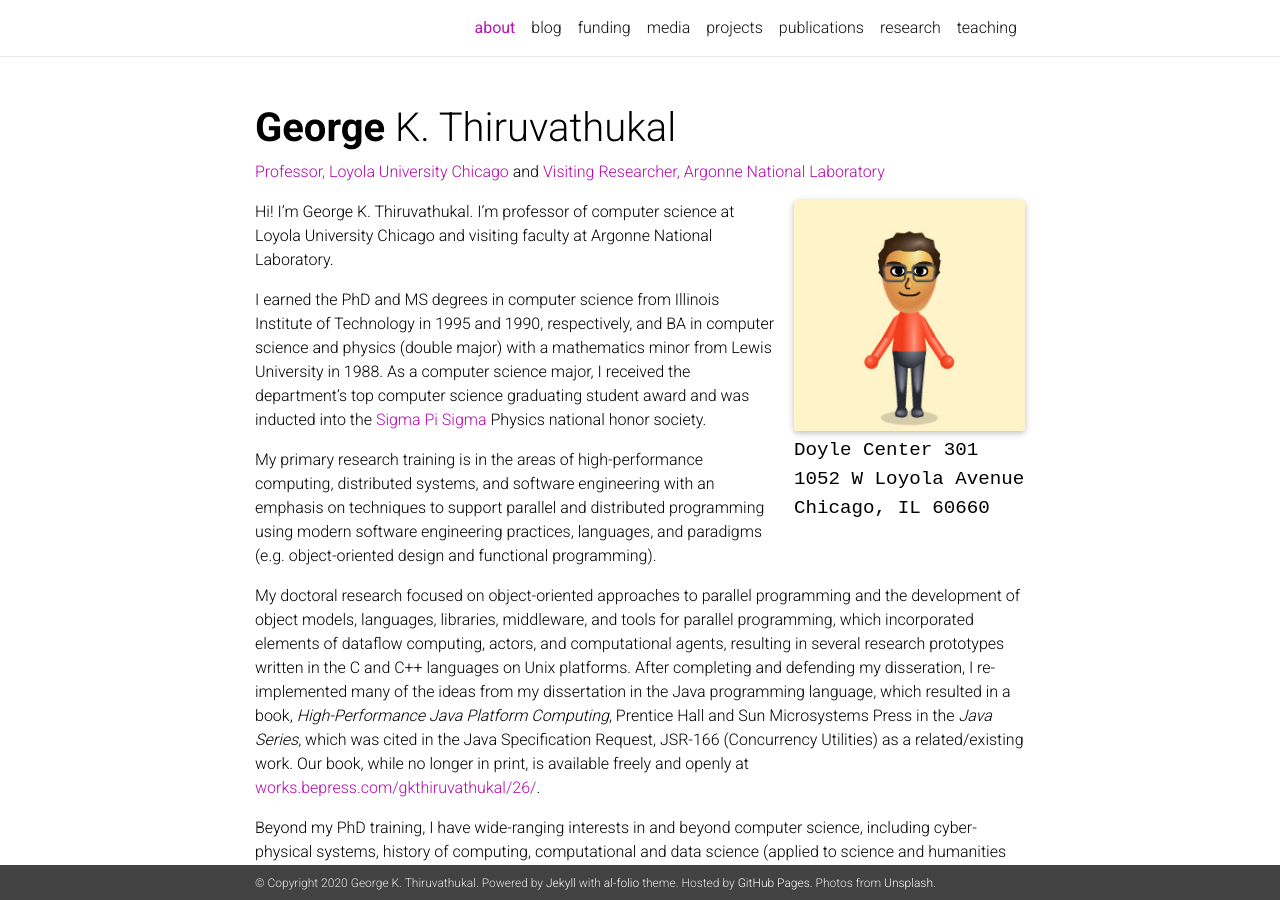
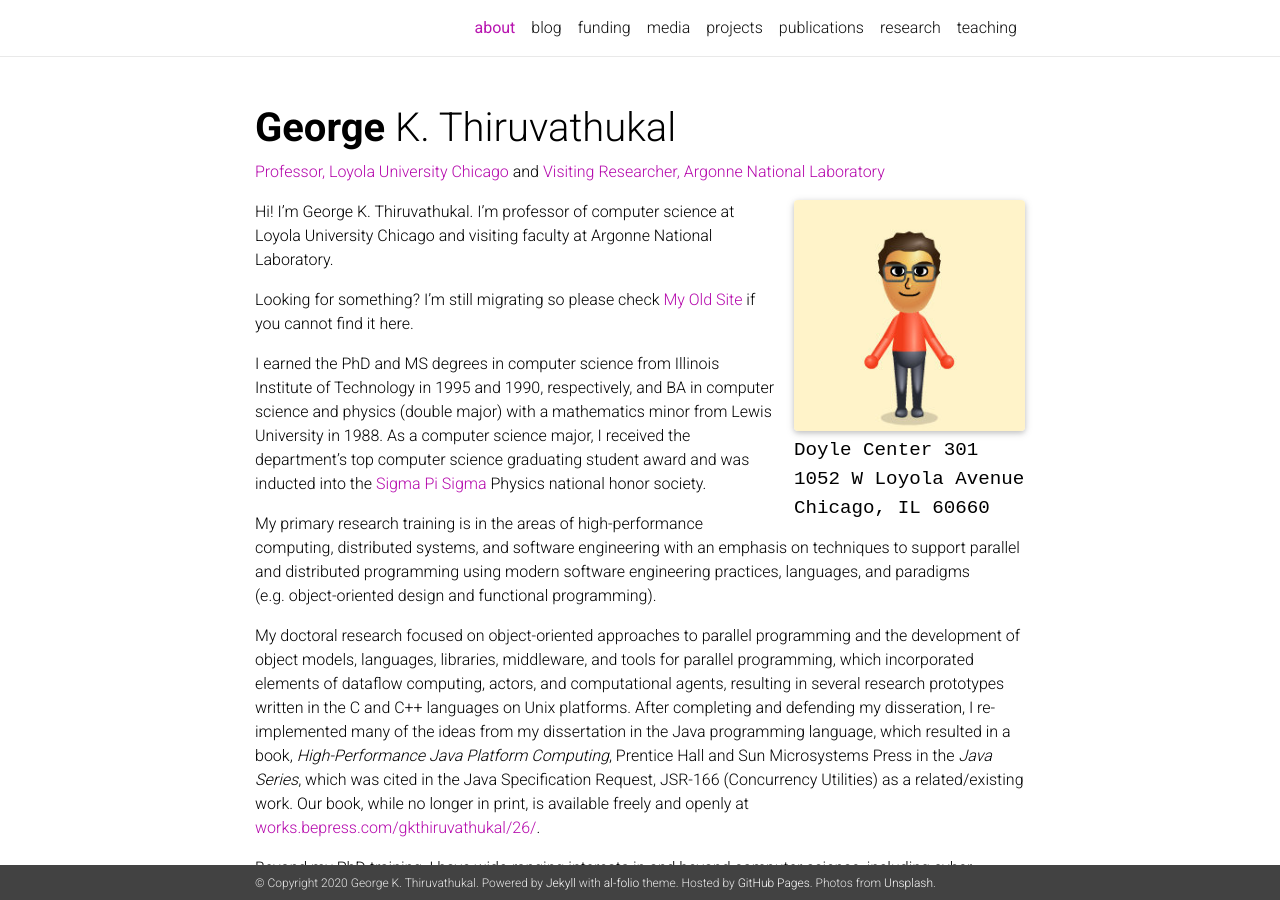
Before and after one commit to gkthiruvathukal/gkt-web-2020, a Jekyll site: the page built from _pages/about.md, in a window 1280 px wide and 900 px high. Built offline with Jekyll 4.4.1, drawn with Linux system fonts in a browser that asks for light colours; nearby versions of some CDN libraries; emoji names are drawn with the system emoji font; a style sheet for code colours, icons or effects is not loaded.

Commit message:
update warning on main page

```diff
--- a/_pages/about.md
+++ b/_pages/about.md
@@ -20,6 +20,8 @@ social: true
 Hi! I’m George K. Thiruvathukal.
 I’m professor of computer science at Loyola University Chicago and visiting faculty at Argonne National Laboratory.
 
+Looking for something? I'm still migrating so please check [My Old Site](https://old.thiruvathukal.com) if you cannot find it here.
+
 I earned the PhD and MS degrees in computer science from Illinois Institute of Technology in 1995 and 1990, respectively, and BA in computer science and physics (double major) with a mathematics minor from Lewis University in 1988.
 As a computer science major, I received the department's top computer science graduating student award and was inducted into the [Sigma Pi Sigma](https://www.sigmapisigma.org>) Physics national honor society.
 
```
